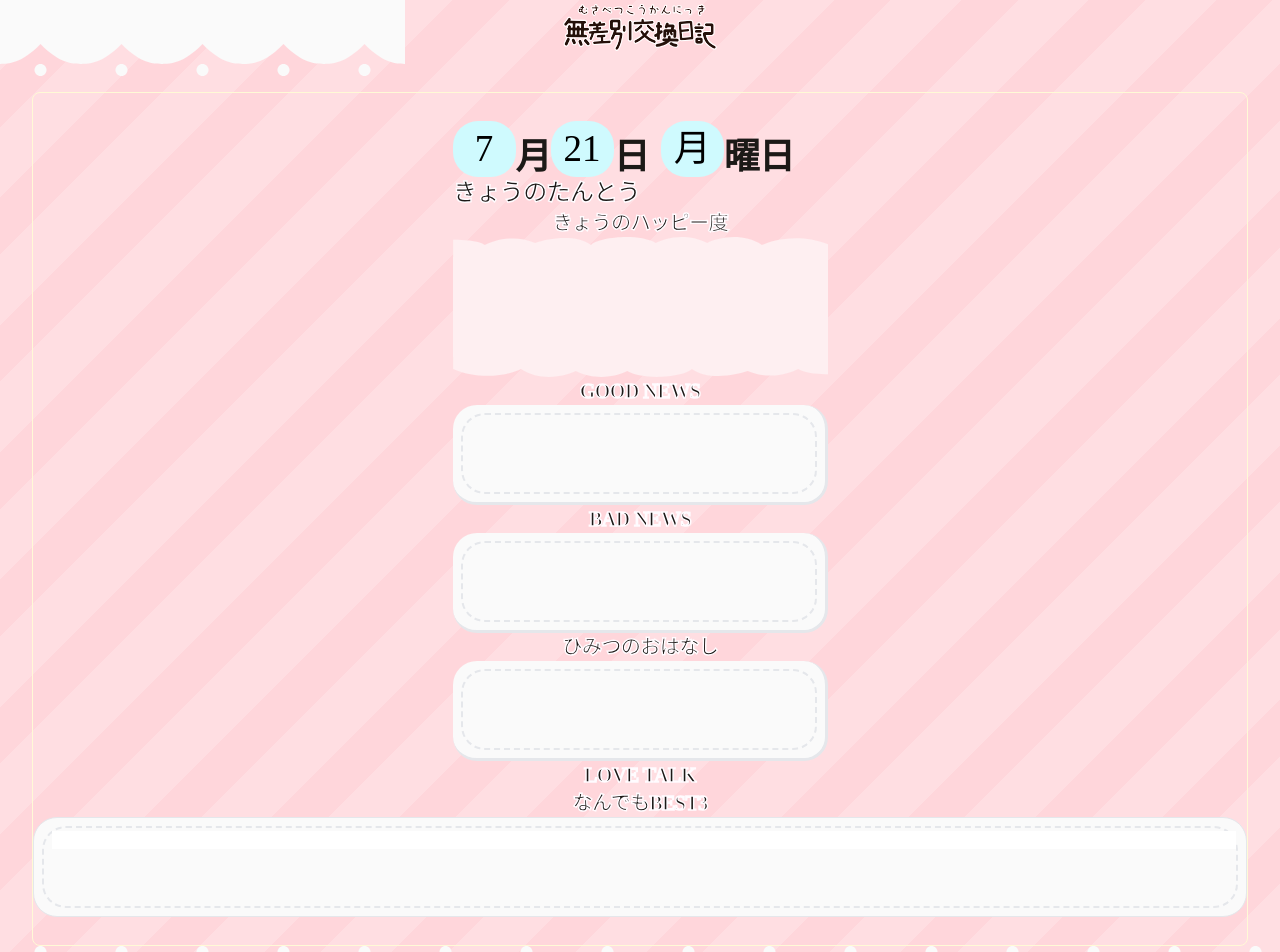
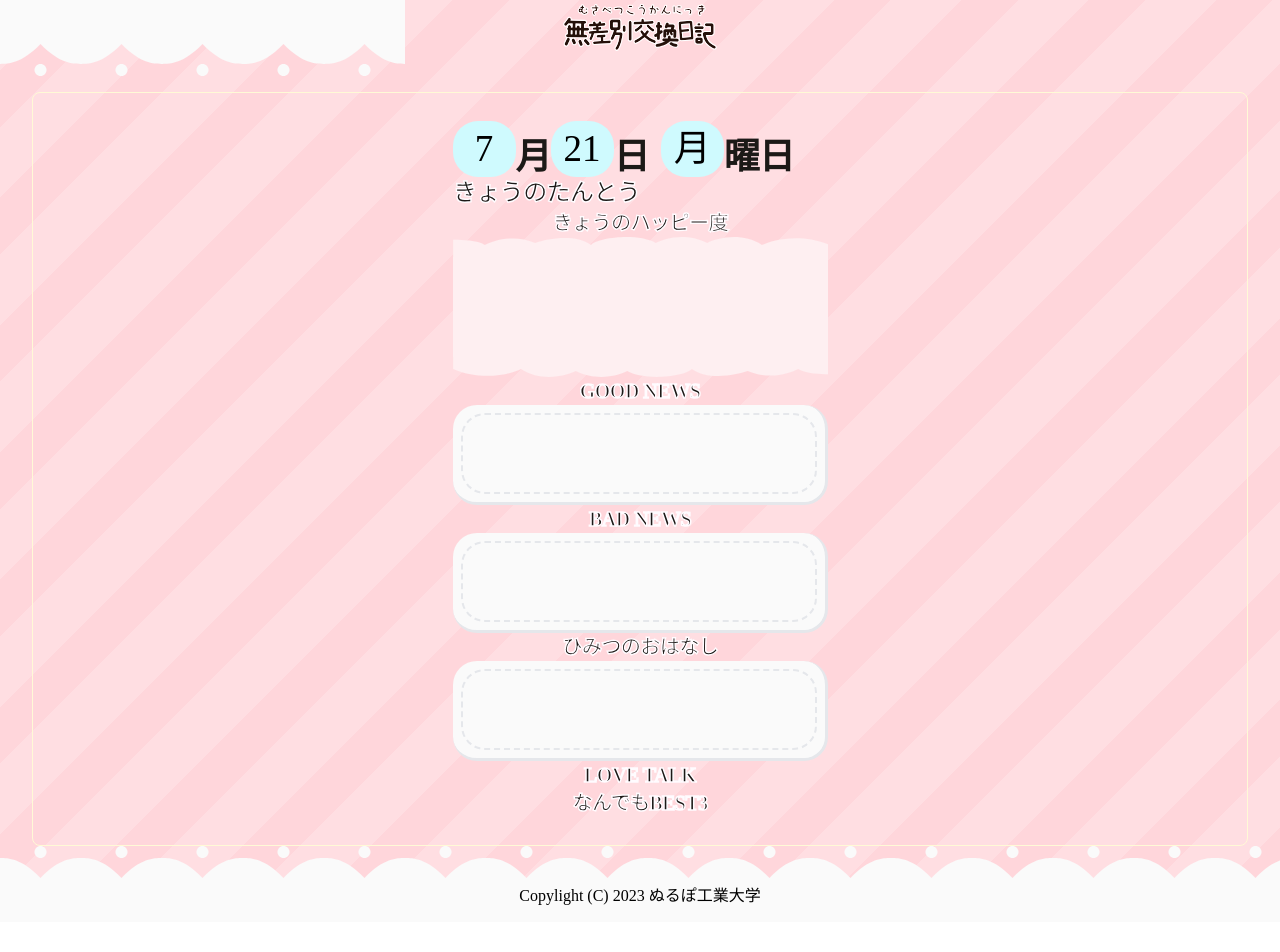
Before and after one commit to KaguraGateway/UniversalSwapDiary, a Next.js app: page /home in a window 1280 px wide. Shown: the top 952 px of the page. Built offline with nearby package versions, Linux system fonts and the light colour scheme; a web font is replaced by a local one.

Commit message:
feat BottomButtons in Home

```diff
--- a/app/components/diary/EveryoneButton.tsx
+++ b/app/components/diary/EveryoneButton.tsx
@@ -1,8 +1,11 @@
 import Image from "next/image";
+import Link from "next/link";
 
 const EveryoneButton = () => {
     return(
-        <Image src={"/Everyone.png"} alt={"aaa"} width={120} height={64} className="h-[64px]"/>
+        <Link href={"/memory"}>
+            <Image src={"/Everyone.png"} alt={"aaa"} width={120} height={64} className="h-[64px]"/>
+        </Link>
     );
 };
 
--- /dev/null
+++ b/app/components/diary/HomeBottomButton.tsx
@@ -0,0 +1,14 @@
+import { KawaiiButton } from "@/ui/KawaiiButton";
+import Link from "next/link";
+import { KawaiiTitle } from "@/ui/KawaiiTitle";
+
+const HomeBottomButton = () => {
+    return(
+        <Link href={"/memory"} className="flex flex-col gap-y-8 items-center">
+            <KawaiiButton border={true} className="border-[#6A5138] bg-[#E8C6A2] w-[291px]"><KawaiiTitle size={"lg"}>おもいでをみる</KawaiiTitle></KawaiiButton>
+            <KawaiiButton border={true} className="border-[#F5F5F5] bg-[#FFB8C1] w-[252px]">ホームにもどる</KawaiiButton>
+        </Link>
+    );
+};
+
+export default HomeBottomButton;
--- a/app/components/diary/MemoryButton.tsx
+++ /dev/null
@@ -1,9 +0,0 @@
-import Image from "next/image";
-
-const WriteButton = () => {
-    return(
-        <Image src={"/WriteButton.png"} alt={"aaa"} width={120} height={119} className="h-[119px]"/>
-    );
-};
-
-export default WriteButton;
--- a/app/components/diary/My.tsx
+++ b/app/components/diary/My.tsx
@@ -1,8 +1,11 @@
 import Image from "next/image";
+import Link from "next/link";
 
 const MyButton = () => {
     return(
-        <Image src={"/My.png"} alt={"aaa"} width={120} height={54} className="h-[54px] bottom-0"/>
+        <Link href={"/memory"}>
+            <Image src={"/My.png"} alt={"aaa"} width={120} height={54} className="h-[54px] bottom-0"/>
+        </Link>
     );
 };
 
--- /dev/null
+++ b/app/components/diary/WriteButton.tsx
@@ -0,0 +1,12 @@
+import Image from "next/image";
+import Link from "next/link";
+
+const WriteButton = () => {
+    return(
+        <Link href={"/write"}>
+            <Image src={"/WriteButton.png"} alt={"aaa"} width={120} height={119} className="h-[119px]"/>
+        </Link>
+    );
+};
+
+export default WriteButton;
--- a/app/components/layout/FooterMenu.tsx
+++ b/app/components/layout/FooterMenu.tsx
@@ -1,5 +1,5 @@
 import EveryoneButton from "../diary/EveryoneButton";
-import WriteButton from "../diary/MemoryButton";
+import WriteButton from "../diary/WriteButton";
 import MyButton from "../diary/My";
 
 const FooterMenu = () => {
--- a/app/home/page.tsx
+++ b/app/home/page.tsx
@@ -1,13 +1,12 @@
 "use client"
 
+import HomeBottomButton from "../components/diary/HomeBottomButton"
 import KawaiiDiary from "../components/diary/KawaiiDiary"
-import InputBox from "../components/diary/InputBox"
 
 const home = () => {
     return (
-        <div className="flex flex-col items-center justify-center h-full">
+        <div className="flex flex-col items-center justify-center h-full gap-y-20">
             <KawaiiDiary date={new Date(2023, 7, 21)} name="大石" />
-            <InputBox color="#から始まるもの" setInput={() => { }/* 適当な関数 */}></InputBox>
         </div>
     )
 }
```
